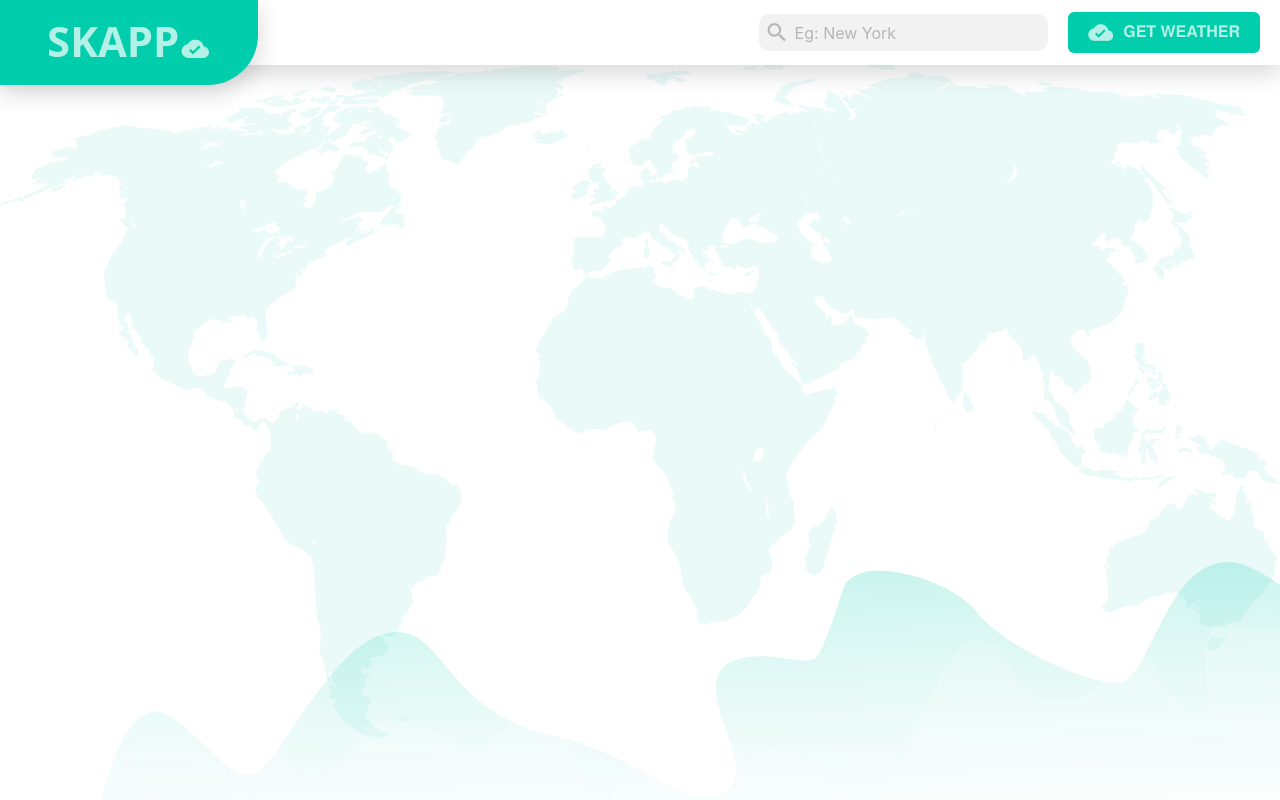
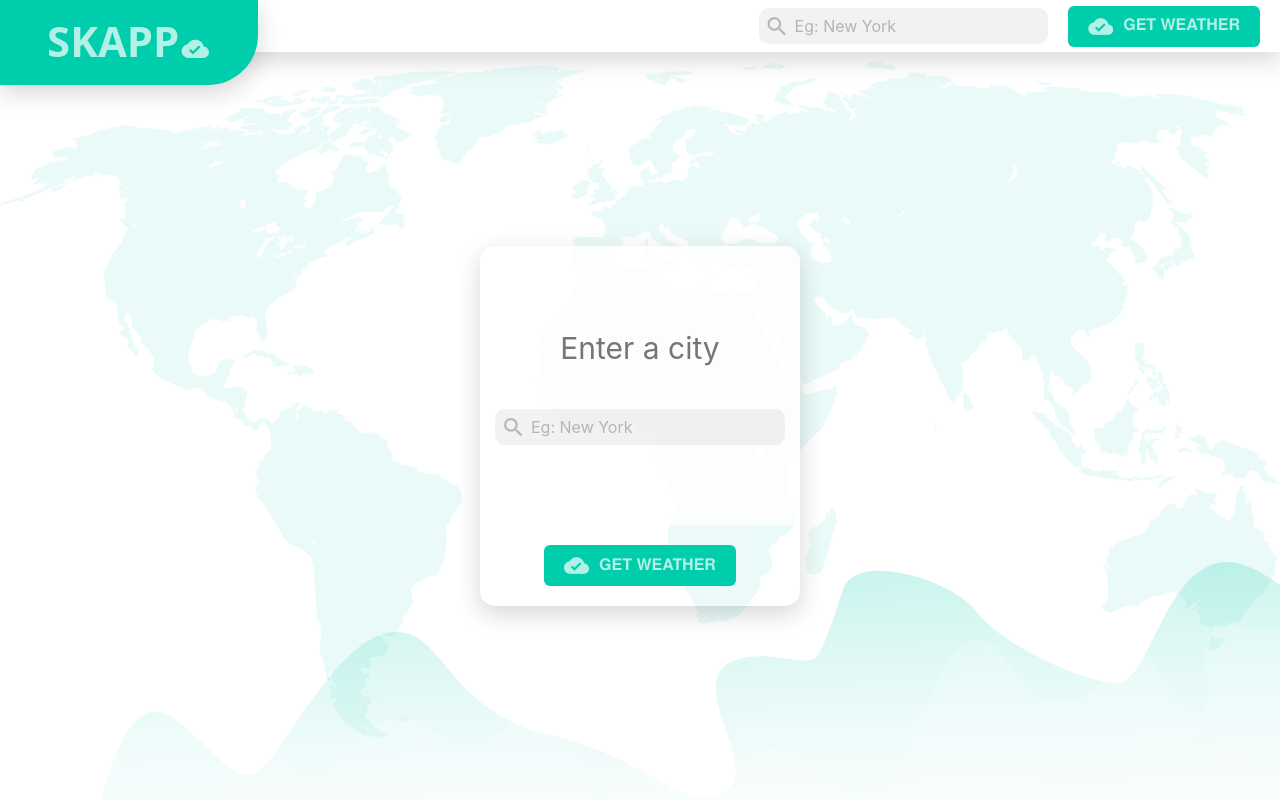
Before and after one commit to ccastanedag/SKAPP, a React (Create React App) app: page / in a window 1280 px wide. Built offline with nearby package versions, Linux system fonts and the light colour scheme.

Commit message:
Implements basic functionality of SkappHome component

```diff
--- a/src/App.js
+++ b/src/App.js
@@ -2,6 +2,7 @@ import React, { Component } from 'react';
 //import { Container, Row, Col } from 'react-bootstrap';
 import SkappBar from './components/SkappBar/SkappBar';
 import styles from './Skapp.module.scss';
+import SkappHome from './components/SkappHome/SkappHome';
 
 class App extends Component {
   citySubmit = (city) =>{
@@ -11,6 +12,7 @@ class App extends Component {
     return (
       <div className={styles.background}>
         <SkappBar citySubmit={this.citySubmit}/>
+        <SkappHome citySubmit={this.citySubmit}/>
       </div>
     );
   }
--- a/src/Skapp.module.scss
+++ b/src/Skapp.module.scss
@@ -1,7 +1,7 @@
 @import './components/Partials/SkappUtils';
 .background{
   background-color: #ECEFF0;
-  height: 100%;
+  height: 100vh;
   background: url('./images/Waves.svg') bottom right / contain no-repeat, url('./images/Continents.svg') 20% center /contain repeat-y;
   @media screen and (min-width: $break-extra-large){
     background: url('./images/Waves.svg') bottom right / contain no-repeat, url('./images/Continents.svg') 20% center /contain no-repeat;
--- a/src/components/Partials/_SkappUtils.scss
+++ b/src/components/Partials/_SkappUtils.scss
@@ -23,6 +23,11 @@ $break-extra-large: 1200px;
   border-bottom-left-radius: $four;
 }
 
+@mixin SkappColumn(){
+  display:flex;
+  flex-direction: column;
+}
+
 @function pixelsToEms($pixels) {
   @return $pixels/16 *1em;
 }
--- /dev/null
+++ b/src/components/Partials/_SkappValues.scss
@@ -0,0 +1,6 @@
+@import '../partials/SkappUtils';
+$bar-height-small: pixelsToEms(52);
+$bar-height-medium: pixelsToEms(65);
+$bar-height-extra-large: pixelsToEms(52);
+$white-transparent-opaque:rgba(255, 255, 255, 0.85);
+$white-transparent-translucent:rgba(255, 255, 255, 0.1);
--- a/src/components/SkappBar/SkappBar.js
+++ b/src/components/SkappBar/SkappBar.js
@@ -26,7 +26,6 @@ class SkappBar extends Component {
   }
 
   render() {
-    let { citySubmit } = this.props;
     return (
       <div className={styles.bar}>
         <div className={styles.logoBox}>
--- a/src/components/SkappBar/SkappBar.module.scss
+++ b/src/components/SkappBar/SkappBar.module.scss
@@ -1,4 +1,5 @@
 @import '../Partials/SkappUtils';
+@import '../partials/SkappValues';
 .bar, .logoBox{
   transition: cubic-bezier(.39,-0.07,.47,1.05) all 1s;
 }
@@ -7,12 +8,14 @@
   display: flex;
   justify-content: center;
   background-color: $primary-color;
+  height: $bar-height-small;
   @media screen and (min-width: $break-medium) {
-    background-color: rgba(255, 255, 255, 0.85);
-    height: pixelsToEms(65);
+    background-color: $white-transparent-opaque;
+    height: $bar-height-medium;
   }
   @media screen and (min-width: $break-extra-large) {
     justify-content: space-between;
+    height: $bar-height-extra-large;
   }
 }
 
--- a/src/components/SkappButton/SkappButton.module.scss
+++ b/src/components/SkappButton/SkappButton.module.scss
@@ -16,6 +16,9 @@
   &:hover {
     background-color: darken($color: $primary-color, $amount: 1%);
   }
+  &:focus{
+    outline: none;
+  }
 }
 
 .icon {
--- /dev/null
+++ b/src/components/SkappHome/SkappHome.js
@@ -0,0 +1,49 @@
+import React, { Component } from 'react';
+import styles from './SkappHome.module.scss';
+import SkappSearchInput from '../SkappSearchInput/SkappSearchInput';
+import SkappButton from '../SkappButton/SkappButton';
+import PropTypes from 'prop-types';
+
+class SkappHome extends Component {
+  static propTypes = {
+    citySubmit: PropTypes.func.isRequired
+  }
+
+  state = {
+    cityName: ''
+  }
+
+  handleChange = (event) => {
+    let newValue = event.target.value;
+    this.setState(() => {
+      return {
+        cityName: newValue
+      }
+    });
+  }
+
+  handleCitySubmit = (event) => {
+    event.preventDefault();
+    this.props.citySubmit(this.state.cityName);
+  }
+
+  render() {
+    return (
+      <div className={styles.homeContainer}>
+        <form className={styles.homeBox} onSubmit={this.handleCitySubmit}>
+          <div className={styles.homeTop}>
+            <label className={styles.title}>Enter a city</label>
+            <SkappSearchInput
+              value={this.state.cityName}
+              onChange={this.handleChange} />
+          </div>
+          <div className={styles.homeBottom}>
+            <SkappButton iconName='cloud_done' text='GET WEATHER' />
+          </div>
+        </form>
+      </div>
+    );
+  }
+}
+
+export default SkappHome;
--- /dev/null
+++ b/src/components/SkappHome/SkappHome.module.scss
@@ -0,0 +1,52 @@
+@import '../partials/SkappUtils';
+@import '../partials/SkappValues';
+.homeContainer {
+  display: flex;
+  box-sizing: border-box;
+  height: calc(100vh - #{$bar-height-small});
+  justify-content: center;
+  align-items: center;
+  @media screen and (min-width: $break-medium) {
+    height: calc(100vh - #{$bar-height-medium});
+  }
+  @media screen and (min-width: $break-extra-large) {
+    height: calc(100vh - #{$bar-height-extra-large});
+  }
+}
+
+.homeBox {
+  @include SkappShadow();
+  @include SkappColumn();
+  @include SkappRadius(15px,15px,15px,15px);
+  width: 90%;
+  @media screen and (min-width: $break-medium) {
+    width: 65%;
+  }
+  @media screen and (min-width: $break-extra-large) {
+    width: 25%;
+  }
+}
+
+.title {
+  color: rgba(60, 60, 60, 0.7);
+  font-size: pixelsToEms(30);
+  padding-bottom: 1em;
+}
+
+.homeTop {
+  @include SkappColumn();
+  @include SkappRadius(15px, 15px, 0px, 0px);
+  align-items: center;
+  background-color: $white-transparent-opaque;
+  padding-top: 5em;
+  padding-bottom: 5em;
+  width:100%;
+}
+
+.homeBottom {
+  display: flex;
+  justify-content: center;
+  align-items: center;
+  background-color: $white-transparent-translucent;
+  @include SkappRadius(0px,0px,15px,15px);
+}
```
